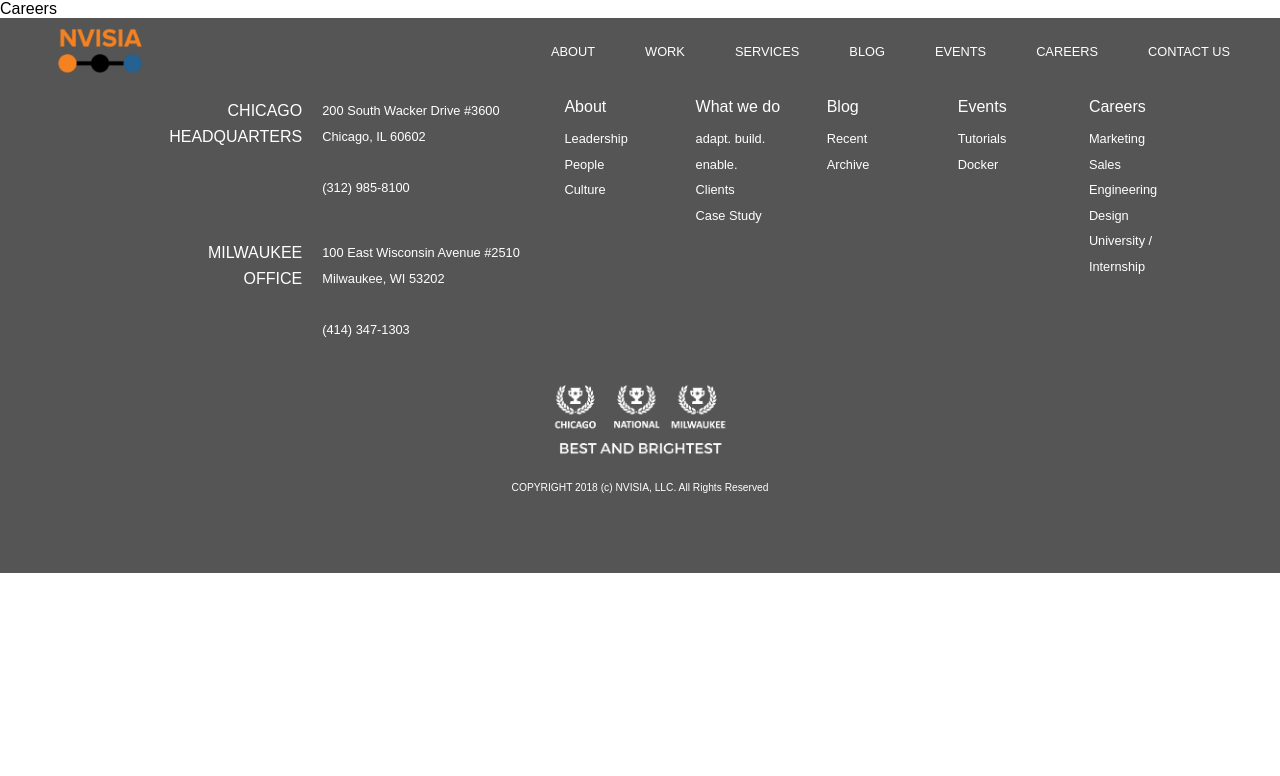
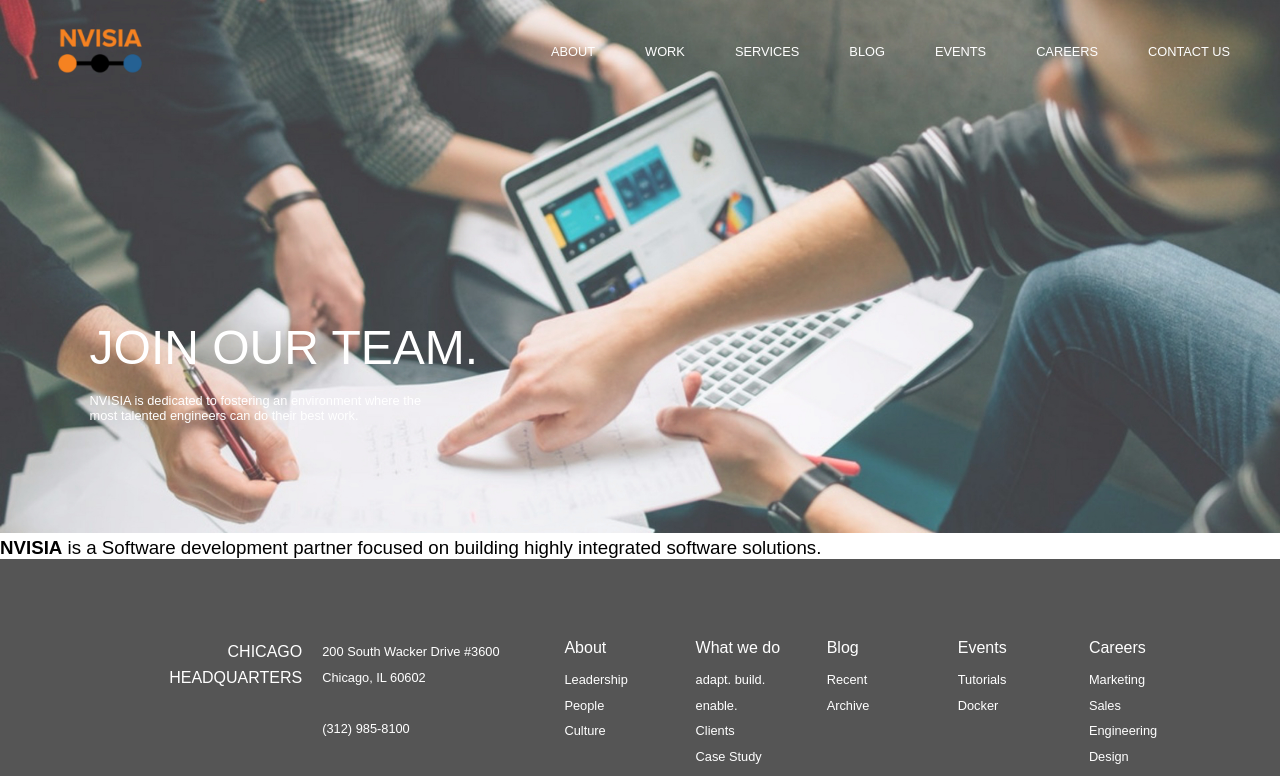
Before and after one commit to withoutwax/NVISIA, a React (Create React App) app in the folder nvisia/nvisia-react/: page /careers in a window 1280 px wide. Shown: the top 776 px of the page. Built offline with nearby package versions, Linux system fonts and the light colour scheme.

Commit message:
Getting ready for Careers Page

```diff
--- a/nvisia/nvisia-react/src/content/About.js
+++ b/nvisia/nvisia-react/src/content/About.js
@@ -24,7 +24,7 @@
           <img src={headerBanner02} />
           <article className="section-00-banner-text">
             <h1>
-              About.
+              ABOUT.
             </h1>
             <br/>
             <p>
--- /dev/null
+++ b/nvisia/nvisia-react/src/content/Careers.css
@@ -0,0 +1,17 @@
+.careers-section-01-container {
+  display: grid;
+  grid-template-columns: 1fr 2fr;
+  grid-column-gap: 60px;
+}
+.careers-section-01-container > img {
+  justify-self: flex-end;
+}
+.careers-section-01-banner-text {
+  grid-column: 1 / 2;
+  grid-row: 1 / 2;
+  color: white;
+  align-self: center;
+  justify-self: center;
+
+  /* background-color: red; */
+}
--- a/nvisia/nvisia-react/src/content/Careers.js
+++ b/nvisia/nvisia-react/src/content/Careers.js
@@ -1,10 +1,33 @@
 import React, { Component } from 'react';
+
+import headerBanner03 from '../assets/header-banner/Header-Careers.jpg';
 
 class Careers extends Component {
   render() {
     return (
       <div>
-        Careers
+        <section className="section-00-container">
+          <img src={headerBanner03} />
+          <article className="section-00-banner-text">
+            <h1>
+              JOIN OUR TEAM.
+            </h1>
+            <br/>
+            <p>
+              NVISIA is dedicated to fostering an environment where the<br/>
+              most talented engineers can do their best work.
+            </p>
+          </article>
+        </section>
+
+        {/* SECTION 01 */}
+        <section className="careers-section-01-container">
+          <article className="careers-section-01-banner-text">
+            <h3>
+              <strong>NVISIA</strong> is a Software development partner focused on building highly integrated software solutions.
+            </h3>
+          </article>
+        </section>
       </div>
     );
   }
--- a/nvisia/nvisia-react/src/content/Home.css
+++ b/nvisia/nvisia-react/src/content/Home.css
@@ -2,19 +2,8 @@
 /* NVISIA orange-color: #F58221 */
 /* grey-01: #969696 */
 
-/* SECTION-00 BANNER */
-.section-00-container > img {
-  position: relative;
-  width: 100%;
-}
-.section-00-banner-text {
-  position: absolute;
-  color: white;
-  top: 0;
+/* SECTION-00-Container is located on Shared.css */
 
-  padding-top: 40vh;
-  padding-left: 7vw;
-}
 /* .section-00-banner-line {
   color: white;
   stroke-width: 2;
--- a/nvisia/nvisia-react/src/content/Home.js
+++ b/nvisia/nvisia-react/src/content/Home.js
@@ -1,5 +1,6 @@
 import React, { Component } from 'react';
 import './Home.css';
+import './Shared.css';
 
 // Header-Banner
 import headerBanner01 from '../assets/header-banner/Header-Image-Banner-1-1.jpg';
--- /dev/null
+++ b/nvisia/nvisia-react/src/content/Shared.css
@@ -0,0 +1,13 @@
+/* SECTION-00 BANNER */
+.section-00-container > img {
+  position: relative;
+  width: 100%;
+}
+.section-00-banner-text {
+  position: absolute;
+  color: white;
+  top: 0;
+
+  padding-top: 40vh;
+  padding-left: 7vw;
+}
```
Also changed, not shown: nvisia/nvisia-react/src/assets/header-banner/Header-Careers.jpg (added), 1 other file (tests, documents, lock files or other folders).
